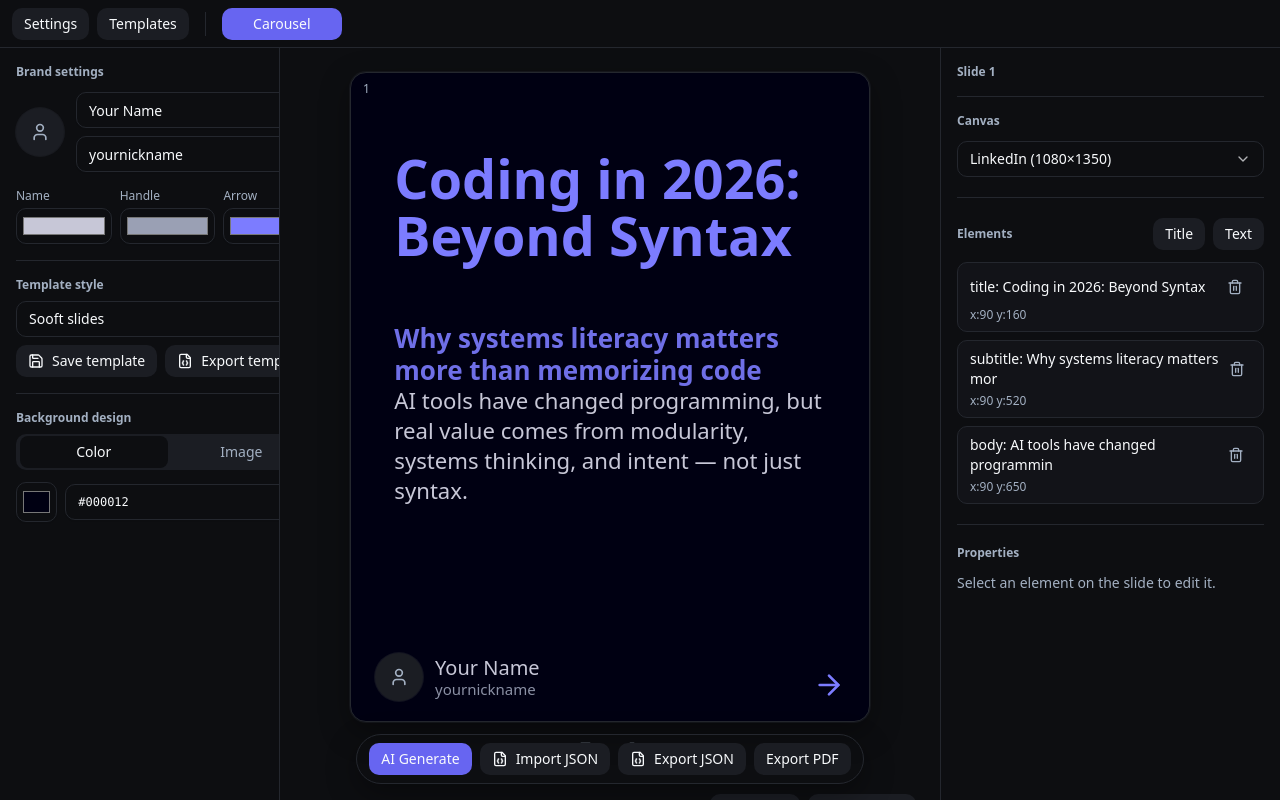
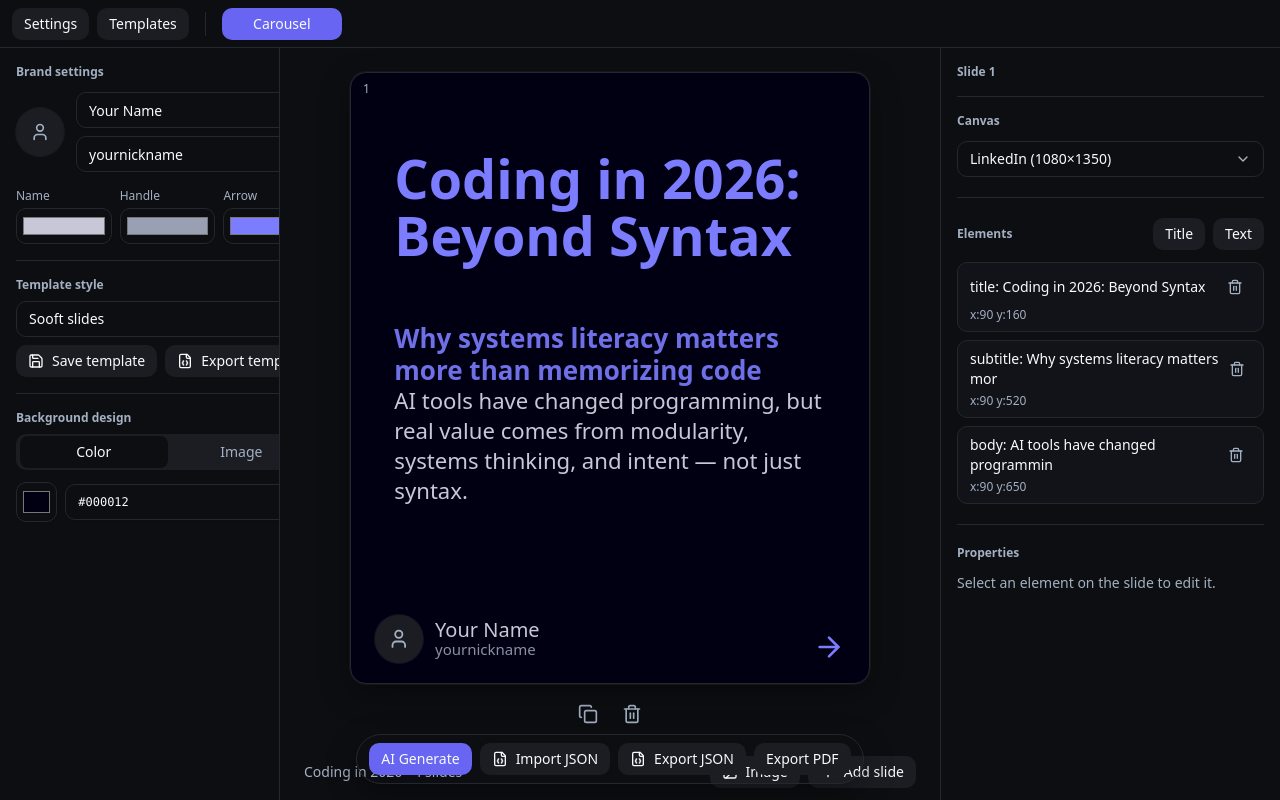
Before and after one commit to ndr3svt/slidesAssetMaker, a React (Vite) app: page / in a window 1280 px wide. Built offline with nearby package versions, Linux system fonts and the light colour scheme.

Commit message:
fixes canvas for slides thumbnails

```diff
--- a/src/App.tsx
+++ b/src/App.tsx
@@ -1,5 +1,5 @@
 import type { DragEvent } from "react";
-import { useMemo, useRef, useState } from "react";
+import { useEffect, useMemo, useRef, useState } from "react";
 import { generateDeck as generateDeckApi } from "@/lib/api";
 import {
   apiDeckToEditor,
@@ -63,6 +63,9 @@ export default function App() {
   const [exportError, setExportError] = useState<string | null>(null);
   const [toast, setToast] = useState<string | null>(null);
 
+  const thumbsViewportRef = useRef<HTMLDivElement | null>(null);
+  const [thumbsViewportHeight, setThumbsViewportHeight] = useState(0);
+
   const [importJsonOpen, setImportJsonOpen] = useState(false);
   const [importJsonText, setImportJsonText] = useState("");
   const [importJsonError, setImportJsonError] = useState<string | null>(null);
@@ -74,6 +77,26 @@ export default function App() {
   const exportJsonFileRef = useRef<HTMLInputElement | null>(null);
 
   const canGenerate = genPrompt.trim().length > 0 && genPrompt.length <= genPromptMax && !genLoading;
+
+  useEffect(() => {
+    const el = thumbsViewportRef.current;
+    if (!el) return;
+    if (typeof ResizeObserver === "undefined") return;
+    const ro = new ResizeObserver(() => setThumbsViewportHeight(el.clientHeight));
+    ro.observe(el);
+    setThumbsViewportHeight(el.clientHeight);
+    return () => ro.disconnect();
+  }, []);
+
+  const thumbInnerHeightPx = useMemo(() => {
+    const paddingY = 16 * 2; // py-4
+    const cardPaddingY = 8 * 2; // p-2
+    const available = Math.max(0, thumbsViewportHeight - paddingY - cardPaddingY);
+    const preset = formatFromPreset("linkedin_portrait");
+    const fallback = Math.round((THUMB_WIDTH / preset.width) * preset.height);
+    const raw = thumbsViewportHeight === 0 ? fallback : available;
+    return Math.max(96, Math.floor(raw));
+  }, [thumbsViewportHeight]);
 
   const selectedElement = useMemo(() => {
     const s = deck.slides[selected];
@@ -620,8 +643,8 @@ export default function App() {
         </aside>
 
         <main className="relative flex min-w-0 flex-1 flex-col">
-          <div className="flex-1 min-w-0 bg-background">
-            <div className="flex flex-col items-center px-6 pt-6">
+          <div className="flex-1 min-w-0 min-h-0 bg-background">
+            <div className="flex h-full min-h-0 flex-col items-center px-6 pt-6">
               {slide ? (
                 <SlideCanvas
                   slide={slide}
@@ -678,9 +701,14 @@ export default function App() {
 	                </div>
 	              </div>
 
-              <div className="mt-3 w-full max-w-full overflow-x-auto pb-24 scrollbar-none">
-                <div className="inline-flex gap-3 pr-6">
-                  {deck.slides.map((s, idx) => (
+	              <div ref={thumbsViewportRef} className="mt-3 w-full min-h-0 flex-1 overflow-hidden">
+	                <div className="h-full w-full overflow-x-auto overflow-y-hidden scrollbar-none py-4">
+	                <div className="inline-flex items-start gap-3 pr-6">
+	                  {deck.slides.map((s, idx) => {
+                      const widthPx = Math.max(80, Math.round(thumbInnerHeightPx * (s.format.width / s.format.height)));
+                      const cardWidthPx = widthPx + 16; // p-2 + p-2
+                      const uiScale = widthPx / CANVAS_WIDTH;
+                      return (
                         <button
                           key={s.id}
                           draggable
@@ -696,9 +724,10 @@ export default function App() {
                         >
                           <Card
                             className={[
-                          "relative w-[200px] shrink-0 overflow-hidden rounded-2xl",
+                              "relative shrink-0 overflow-hidden rounded-2xl",
                               idx === selected ? "ring-2 ring-ring" : "ring-1 ring-border/40",
                             ].join(" ")}
+                            style={{ width: `${cardWidthPx}px` }}
                           >
                             <div className="p-2">
                               <SlideCanvas
@@ -706,7 +735,8 @@ export default function App() {
                                 index={idx}
                                 isLast={idx === deck.slides.length - 1}
                                 branding={branding}
-                            widthPx={THUMB_WIDTH}
+                                widthPx={widthPx}
+                                uiScale={uiScale}
                                 interactive={false}
                                 selectedElementId={null}
                                 onSelectElement={() => {}}
@@ -716,7 +746,9 @@ export default function App() {
                             </div>
                           </Card>
                         </button>
-	                  ))}
+                      );
+                    })}
+		                </div>
                     </div>
 		              </div>
 		            </div>
@@ -740,7 +772,7 @@ export default function App() {
 	                <DialogContent className="w-[min(920px,95vw)] max-w-none min-h-[600px] max-h-[90vh] overflow-y-auto scrollbar-none">
 	                  <DialogHeader>
 	                    <DialogTitle>Generate carousel</DialogTitle>
-	                    <DialogDescription>Describe what you want. The API uses `OPENAI_API_KEY` from `.env`.</DialogDescription>
+	                    <DialogDescription>Describe what you want.</DialogDescription>
 	                  </DialogHeader>
 	                  <div className="space-y-3">
                     <Textarea
--- a/src/components/slide-canvas.tsx
+++ b/src/components/slide-canvas.tsx
@@ -11,6 +11,7 @@ export function SlideCanvas({
   isLast = false,
   branding,
   widthPx,
+  uiScale = 1,
   interactive = true,
   selectedElementId,
   onSelectElement,
@@ -22,6 +23,7 @@ export function SlideCanvas({
   isLast?: boolean;
   branding: Branding;
   widthPx: number;
+  uiScale?: number;
   interactive?: boolean;
   selectedElementId: string | null;
   onSelectElement: (id: string | null) => void;
@@ -40,6 +42,25 @@ export function SlideCanvas({
     }),
     [widthPx, heightPx, slide.backgroundColor],
   );
+
+  const footer = useMemo(() => {
+    const basePadX = 24;
+    const basePadBottom = 20;
+    const baseAvatar = 48;
+    const baseGap = 12;
+    const baseName = 20;
+    const baseHandle = 15;
+    const baseIcon = 32;
+    return {
+      padX: basePadX * uiScale,
+      padBottom: basePadBottom * uiScale,
+      avatar: baseAvatar * uiScale,
+      gap: baseGap * uiScale,
+      name: baseName * uiScale,
+      handle: baseHandle * uiScale,
+      icon: baseIcon * uiScale,
+    };
+  }, [uiScale]);
 
   function clientToSlidePoint(clientX: number, clientY: number) {
     const rect = containerRef.current?.getBoundingClientRect();
@@ -164,33 +185,52 @@ export function SlideCanvas({
       </div>
 
       <div className="pointer-events-none absolute bottom-0 left-0 right-0">
-        <div className="flex items-end justify-between px-6 pb-5">
+        <div
+          className="flex items-end justify-between"
+          style={{ paddingLeft: footer.padX, paddingRight: footer.padX, paddingBottom: footer.padBottom }}
+        >
           <div className="flex items-center gap-3">
-            <div className="flex h-12 w-12 items-center justify-center overflow-hidden rounded-full bg-secondary ring-1 ring-border/50">
+            <div
+              className="flex items-center justify-center overflow-hidden rounded-full bg-secondary ring-1 ring-border/50"
+              style={{ width: footer.avatar, height: footer.avatar }}
+            >
               {branding.avatarSrc ? (
                 <img src={branding.avatarSrc} alt="" className="h-full w-full object-cover" />
               ) : (
-                <User className="h-5 w-5 text-muted-foreground" />
+                <User
+                  className="text-muted-foreground"
+                  style={{ width: Math.max(12, footer.avatar * 0.45), height: Math.max(12, footer.avatar * 0.45) }}
+                />
               )}
             </div>
-            <div className="leading-tight">
-              <div className="text-[20px] font-medium" style={{ color: branding.nameColor }}>
+            <div className="leading-tight" style={{ marginLeft: footer.gap - 12 }}>
+              <div
+                className="font-medium"
+                style={{ color: branding.nameColor, fontSize: footer.name, lineHeight: 1.1 }}
+              >
                 {branding.name}
               </div>
-              <div className="text-[15px]" style={{ color: branding.handleColor, opacity: 0.9 }}>
+              <div
+                style={{
+                  color: branding.handleColor,
+                  opacity: 0.9,
+                  fontSize: footer.handle,
+                  lineHeight: 1.15,
+                }}
+              >
                 {branding.handle}
               </div>
             </div>
           </div>
           {isLast ? (
             <ThumbsUp
-              className="h-8 w-8"
+              style={{ width: footer.icon, height: footer.icon }}
               color={branding.arrowColor}
               fill={branding.arrowColor}
               strokeWidth={2}
             />
           ) : (
-            <ArrowRight className="h-8 w-8" style={{ color: branding.arrowColor }} />
+            <ArrowRight style={{ width: footer.icon, height: footer.icon, color: branding.arrowColor }} />
           )}
         </div>
       </div>
```
Lines whose indentation alone changed are shown as unchanged.
